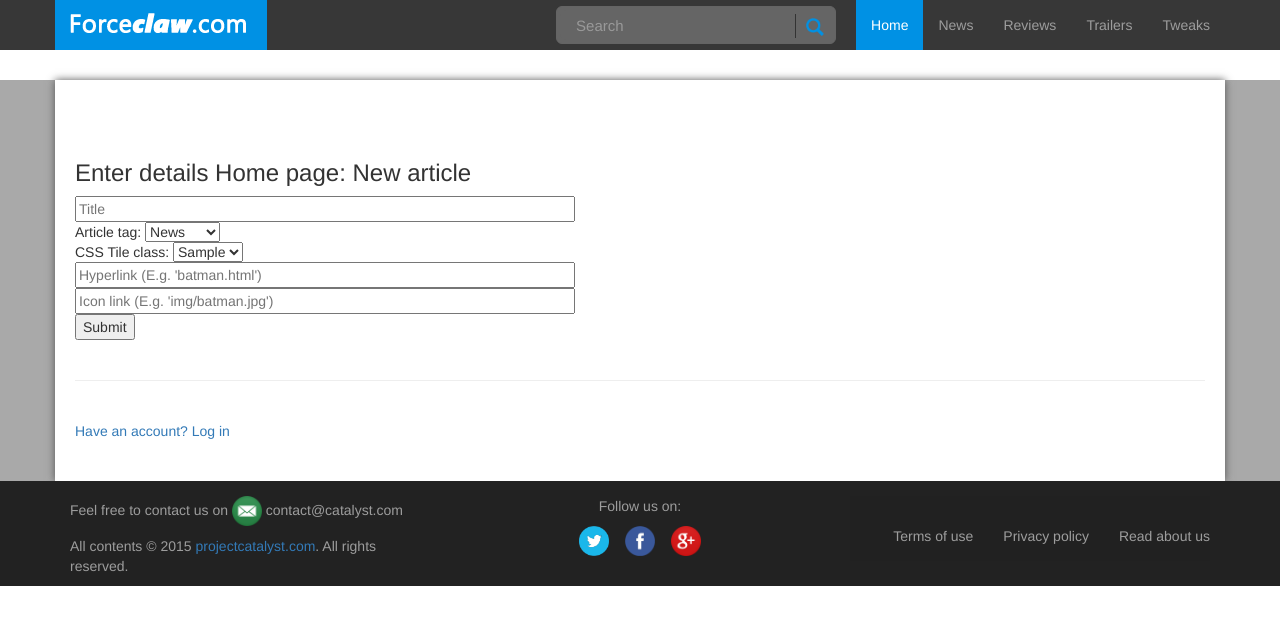
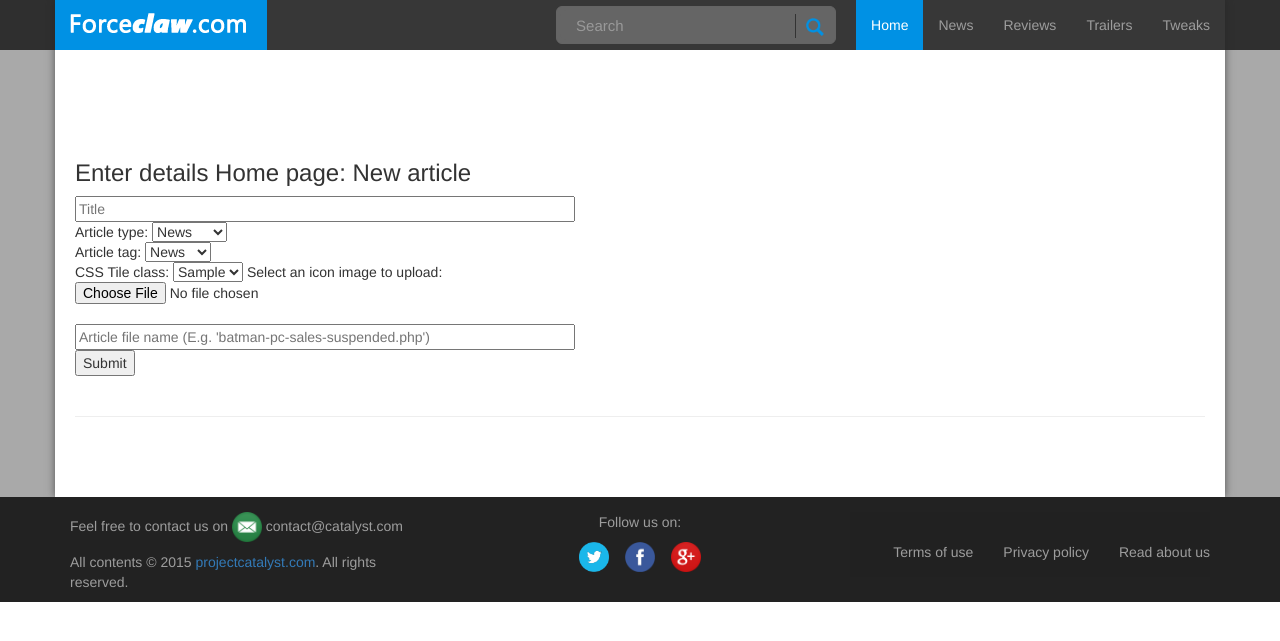
Before and after one commit to arnavprospeed/Assignment_17_08_2015, a PHP site: page /update-home.php in a window 1280 px wide. Shown: the top 641 px of the page. Run offline with PHP 8.4, Linux system fonts and the light colour scheme; tables that the repository leaves empty or names only in its code hold one stand-in row (values such as "Sample post"); some libraries are stand-ins or nearby versions.

Commit message:
Image upload added

```diff
--- a/includes/functions/functions.php
+++ b/includes/functions/functions.php
@@ -128,7 +128,19 @@
   }
 /******************** LOG IN and SIGN UP functions **************************/
 
+
 /******************** UPDATE HOME PAGE CMS **************************/
+
+  function fetch_article_list($article_type,$limit){
+    $query="SELECT * FROM articles_list where article_type=\"";
+    $query.="{$article_type}";
+    $query.="\" ORDER BY published_date DESC LIMIT ";
+    $query.="{$limit}";
+    //echo $query;
+    global $connection;
+    $result=mysqli_query($connection,$query);
+    return $result;
+  }
 
   function fetch_tile_css(){
     global $connection;
@@ -140,14 +152,26 @@
     else
       return $result;
   }
+  function fetch_article_tags(){
+    global $connection;
+    $query="SELECT * FROM article_tags_list";
+    $result=mysqli_query($connection,$query);
+    if(!$result){
+      echo "Query failed";
+    }
+    else
+      return $result;
+  }
 
-  function add_article($title,$article_type,$tile_css,$link,$icon_link){
+  function add_article($title,$article_type,$article_tag,$tile_css,$link,$icon_link){
     global $connection;
-    $query="INSERT INTO articles_list (title,article_tag,css_class,link,icon_link,published_date) VALUES('";
-    $query.="{$title}','{$article_type}','{$tile_css}','{$link}','{$icon_link}',now()";
+    $query="INSERT INTO articles_list (title,article_type,article_tag,css_class,link,icon_link,published_date) VALUES('";
+
+    $query.="{$title}','{$article_type}','{$article_tag}','{$tile_css}','{$link}','{$icon_link}',now()";
     $query.=")";
-    echo $query;
+    //echo $query;
     $result=mysqli_query($connection,$query);
+    $id=mysqli_insert_id($connection);
     if($result){
       return true;
     }
@@ -156,6 +180,52 @@
     }
   }
 
+  function create_article_page($article_id){
+    $myfile = fopen("batman.php", "w") or die("Unable to open file!");
+    $txt = "<?php echo \"Batman PC sales suspended\"?>\n";
+    fwrite($myfile, $txt);
+    fclose($myfile);
+  }
+
+  function upload_image($type){
+    $target_dir = "img/";
+    $target_file = $target_dir . basename($_FILES["icon_image"]["name"]);
+    $uploadOk = 1;
+    $imageFileType = pathinfo($target_file,PATHINFO_EXTENSION);
+
+    // Check if image file is a actual image or fake image
+    $check = getimagesize($_FILES["icon_image"]["tmp_name"]);
+    if($check !== false) {
+        echo "File is an image - " . $check["mime"] . ".";
+        $uploadOk = 1;
+    } else {
+        echo "File is not an image.";
+        $uploadOk = 0;
+    }
+
+    if (file_exists($target_file)) {
+    echo "Sorry, file already exists.";
+    $uploadOk = 0;
+    }
+    $icon_link=0;
+    if($uploadOk==1){
+      if (move_uploaded_file($_FILES["icon_image"]["tmp_name"], $target_file)) {
+          echo "The file ". basename( $_FILES["icon_image"]["name"]). " has been uploaded.";
+          $icon_link=$target_dir .$_FILES["icon_image"]["name"];
+          echo $icon_link;
+          return $icon_link;
+      } else {
+          echo "Sorry, there was an error uploading your file.";
+          return $icon_link;
+    }
+  }
+  else {
+    echo "Sorry";
+  }
+}
+
+
+
 /******************** UPDATE HOME PAGE CMS **************************/
 
 ?>
--- /dev/null
+++ b/public/batman.php
@@ -0,0 +1 @@
+<?php echo "Batman PC sales suspended"?>
--- a/public/js/script.js
+++ b/public/js/script.js
@@ -61,6 +61,7 @@
 }(document, 'script', 'facebook-jssdk'));
 
 
+//CMS scripts
 
 
 function validateForm() {
@@ -126,3 +127,55 @@
     error:function (){}
   });
 }
+
+
+$(document).ready(function(){
+  configureDropDownLists(article_type,article_tag);
+});
+
+
+
+function configureDropDownLists(article_type,article_tag) {
+    var news = new Array('News', 'Insight', 'Reveal');
+    var reviews = new Array('Reviews', 'Previews');
+    var trailers = new Array('Trailers', 'Gameplay');
+    var tweaks = new Array('Tweaks', 'Fixes', 'Mods');
+
+    switch (article_type.value) {
+        case 'news':
+            article_tag.options.length = 0;
+            for (i = 0; i < news.length; i++) {
+                createOption(article_tag, news[i], news[i]);
+            }
+            break;
+        case 'reviews':
+            article_tag.options.length = 0;
+        for (i = 0; i < reviews.length; i++) {
+            createOption(article_tag, reviews[i], reviews[i]);
+            }
+            break;
+        case 'trailers':
+            article_tag.options.length = 0;
+            for (i = 0; i < trailers.length; i++) {
+                createOption(article_tag, trailers[i], trailers[i]);
+            }
+            break;
+        case 'tweaks':
+            article_tag.options.length = 0;
+            for (i = 0; i < tweaks.length; i++) {
+                createOption(article_tag, tweaks[i], tweaks[i]);
+            }
+                break;
+            default:
+                article_tag.options.length = 0;
+            break;
+    }
+
+}
+
+function createOption(article_type, text, value) {
+        var opt = document.createElement('option');
+        opt.value = value;
+        opt.text = text;
+        article_type.options.add(opt);
+    }
--- a/public/update-home.php
+++ b/public/update-home.php
@@ -2,8 +2,12 @@
 <?php require_once("../includes/functions/db_connection.php"); ?>
 <?php
 	if(isset($_POST['submit'])){
-		$result=add_article($_POST['title'],$_POST['article-type'],$_POST['tile_css'],$_POST['link'],$_POST['icon_link']);
-		if($result){
+		create_article_page($_POST['title']);
+		$icon_link=upload_image("icon_image");
+
+		if($icon_link){
+			$result=add_article($_POST['title'],$_POST['article_type'],$_POST['article_tag'],$_POST['tile_css'],$_POST['link'],$icon_link);
+			$_POST = array();
 			$update_confirmation="<p class=\"update-confirmed\">Page updated successfully. Go to <a href=\"index.php\">Home page</a> to preview.<p>";
 		}
 		else{
@@ -15,29 +19,44 @@
 ?>
 
 <?php include("../includes/layouts/header.php"); ?>
-<br>
-<br><br><br>
+
 
 <div class="main">
 	<div class="content container" id="main-section">
+		<br>
+		<br><br><br>
+		<br><br>
 
-		<br><br>
+	<!-- heading -->
 	<h3> Enter details Home page: New article</h3>
-	<form name="update-home" action="update-home.php" method="POST" onsubmit="return validateForm()">
+	<!-- form -->
+	<form name="update-home" action="update-home.php" method="POST" enctype="multipart/form-data" onsubmit="return validateForm()">
+
+		<!-- Title of article -->
 		<input  class="input-text rich-text" type="text" placeholder="Title" id="title" name="title"
 		value="<?php echo isset($_POST['title']) ? $_POST['title'] : '' ?>" required
        oninvalid="this.setCustomValidity('User ID is a must')" oninput="setCustomValidity('')"></input>
-			 <!--<input type="button" value="Check Availability" onsubmit="signup.php"></input>-->
-			 <br>
+
+	 <br>
+
+	 <!-- Article type -->
+		Article type:
+		 <select id="article_type" name="article_type" required
+				onchange="configureDropDownLists(this,document.getElementById('article_tag'))">
+				 <option value="news">News</option>
+				 <option value="reviews">Reviews</option>
+				 <option value="trailers">Trailers</option>
+				 <option value="tweaks">Tweaks</option>
+		 </select>
+		<br>
+
+		<!-- Article tag -->
 		Article tag:
-		<select id="article-type" name="article-type" required
-       oninvalid="this.setCustomValidity('Please provide a password')" oninput="setCustomValidity('')">
-		 		<option value="news">News</option>
-				<option value="reviews">Reviews</option>
-				<option value="trailers">Trailers</option>
-				<option value="tweaks">Tweaks</option>
+		<select id="article_tag" name="article_tag">
 		</select>
 			 <br>
+
+		<!-- Article Tile CSS -->
 		CSS Tile class:
 		<select id="tile_css" name="tile_css" required
 		 	 oninvalid="this.setCustomValidity('Please provide a password')" oninput="setCustomValidity('')">
@@ -45,20 +64,24 @@
 				$tile_css=fetch_tile_css();
 				while($tile_css_row=mysqli_fetch_assoc($tile_css)){
 					echo "<option value=\"".$tile_css_row["tile_css_class"]."\">".$tile_css_row["tile_css_class"]."</option>";
-				}
+				}?>
+		</select>
 
-				?>
-		</select>
+		<!-- Icon image upload -->
+		Select an icon image to upload:
+		<input type="file" name="icon_image" id="icon_image"></input>
+
+
+
 		<br>
 
-		<input class="input-text" type="text" placeholder="Hyperlink (E.g. 'batman.html')" id="link" name="link"
+		<!-- Name of file -->
+		<input class="input-text" type="text" placeholder="Article file name (E.g. 'batman-pc-sales-suspended.php')" id="link" name="link"
 		value="<?php echo isset($_POST['link']) ? $_POST['link'] : '' ?>" required
 		   oninvalid="this.setCustomValidity('Please enter your Phone no')" oninput="setCustomValidity('')"></input>
-			 <br>
-		<input class="input-text" type="text" placeholder="Icon link (E.g. 'img/batman.jpg')" id="icon_link" name="icon_link"
-		value="<?php echo isset($_POST['icon_link']) ? $_POST['icon_link'] : '' ?>" required
-	 		 oninvalid="this.setCustomValidity('Please enter your email id')" oninput="setCustomValidity('')"></input>
 		<br>
+
+
 		<input type="submit" id="submit" name="submit"></input>
 	</form>
 	<?php
@@ -68,8 +91,6 @@
 	?>
 	<br>
 	<hr>
-	<br>
-	<a href="index.php">Have an account? Log in</a>
 	<br><br>
 </div>
 </div>
```
Also changed, not shown: public/index.php (+77 -6 lines), public/img/Hi Ultra Technology Amazing And Unbelievable Wallpapers (1).jpg (added), public/img/Need_for_Speed_Undercover_06.jpg (added), public/img/mass_effect_2_pc.jpg (added), public/img/nfs.shift2-bg.jpg (added).
